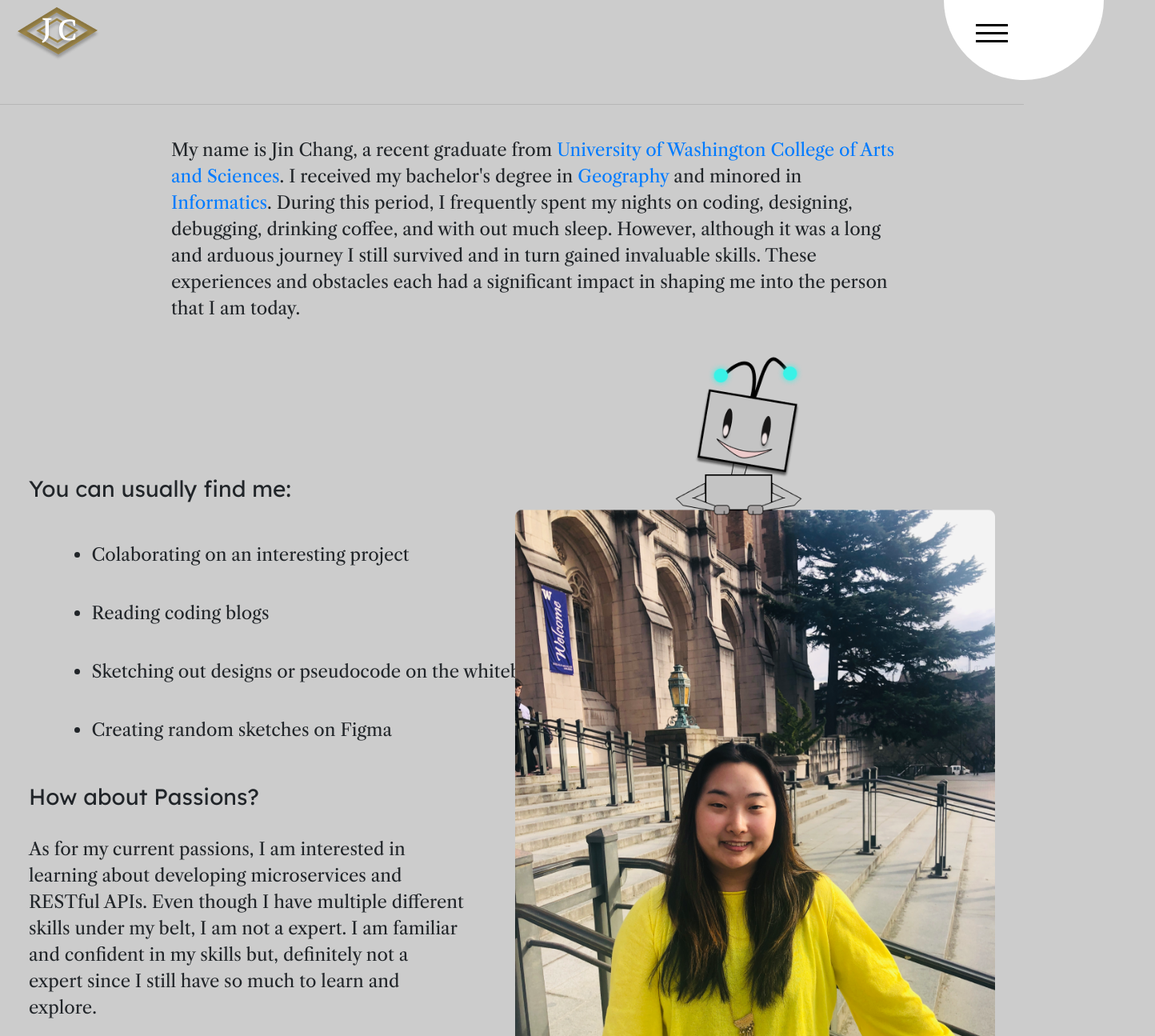
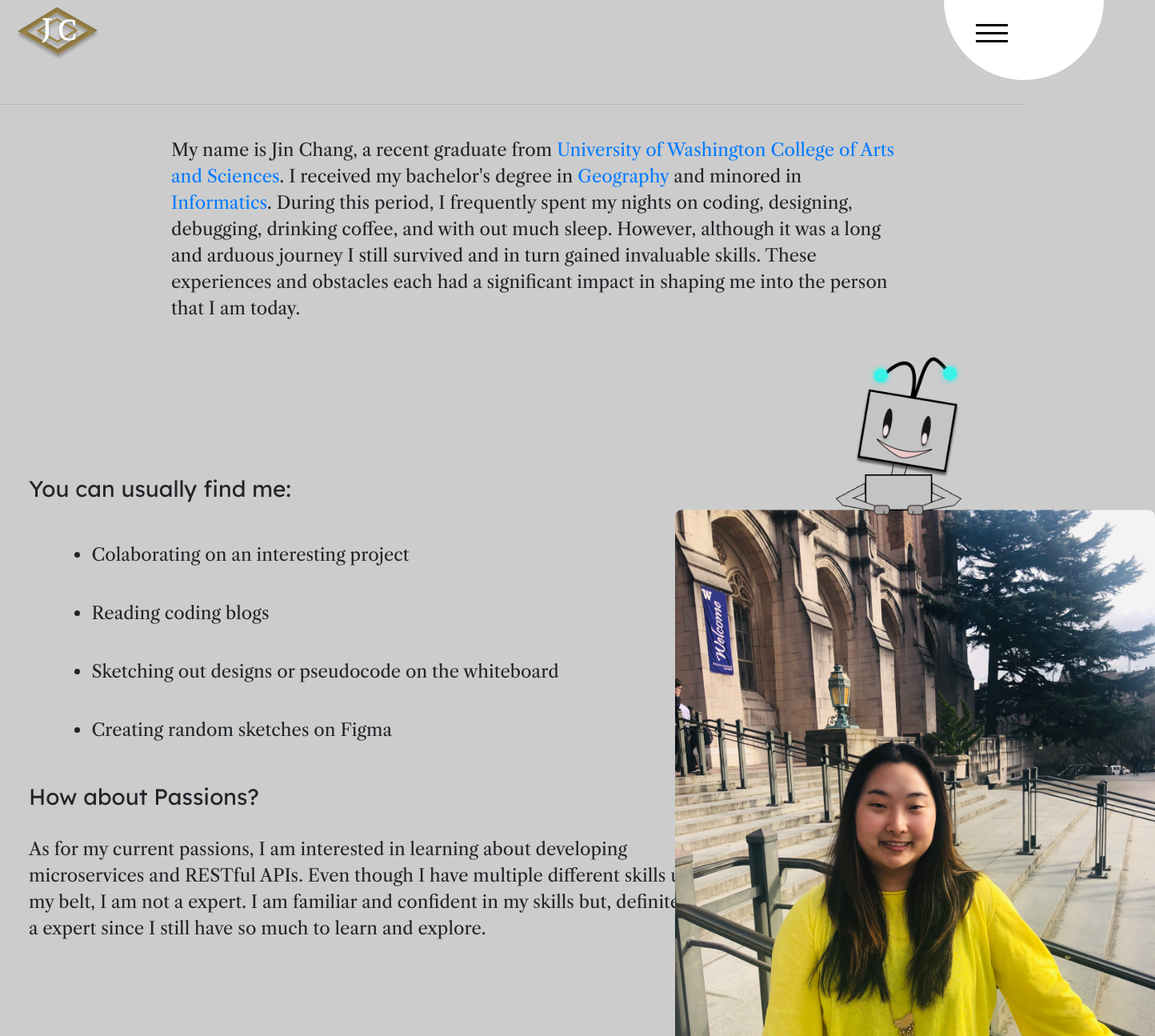
Before and after one commit to jinc132/jinschang-Portfolio, a React (Create React App) app: page /About in a window 1280 px wide. Shown: the top 1295 px of the page at 80% size, 1444 px wide, since content can reach past the window. Built offline with nearby package versions, Linux system fonts and the light colour scheme.

Commit message:
adjust paragraph width

```diff
--- a/src/css/about.css
+++ b/src/css/about.css
@@ -38,7 +38,7 @@
     width: 50vw;
     font-size: 22px;
     font-family: 'Libre Caslon Text', serif;
-    width: 80%;
+    width: 880px;
 }
 
 .jinBio {
```
